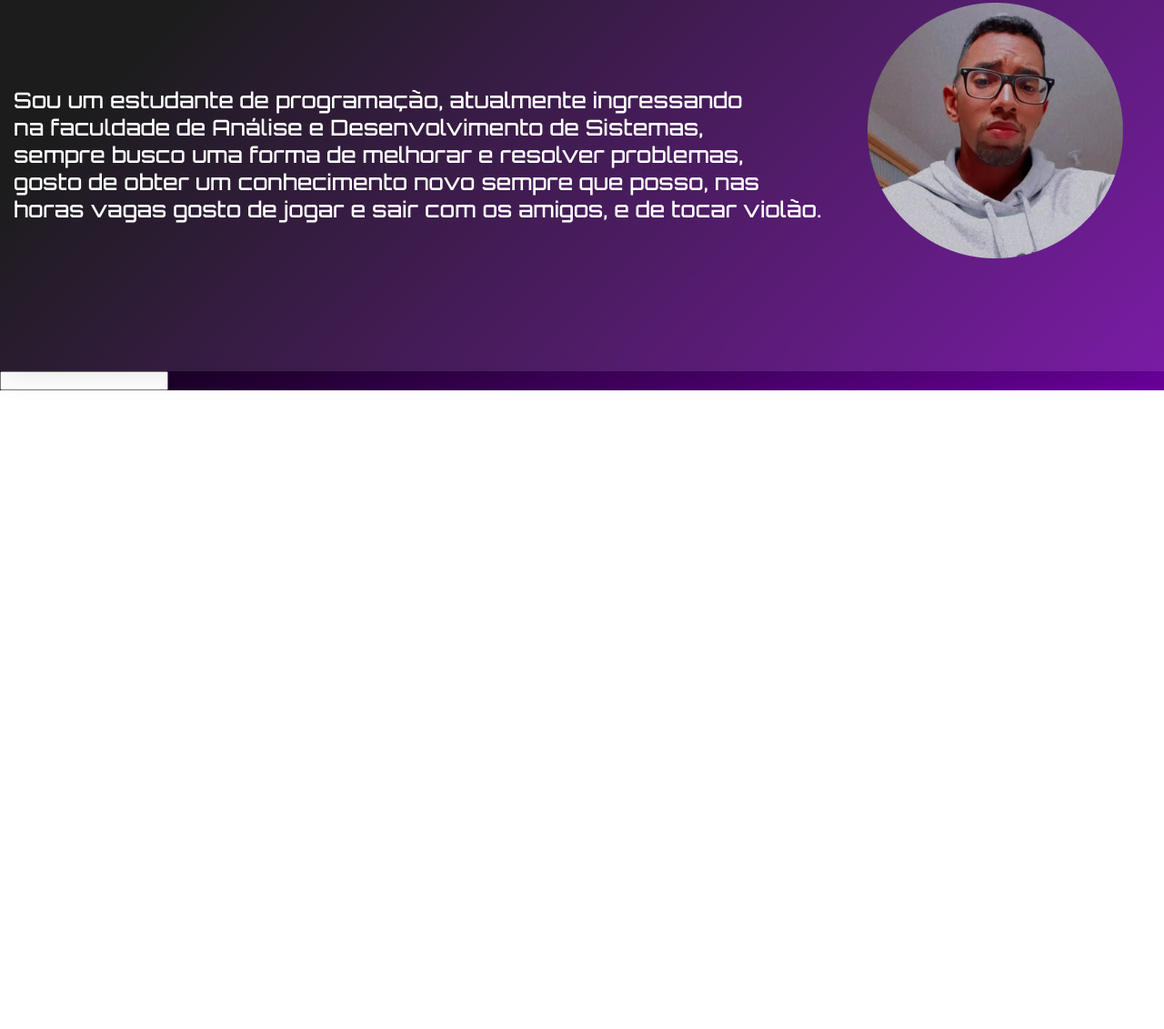
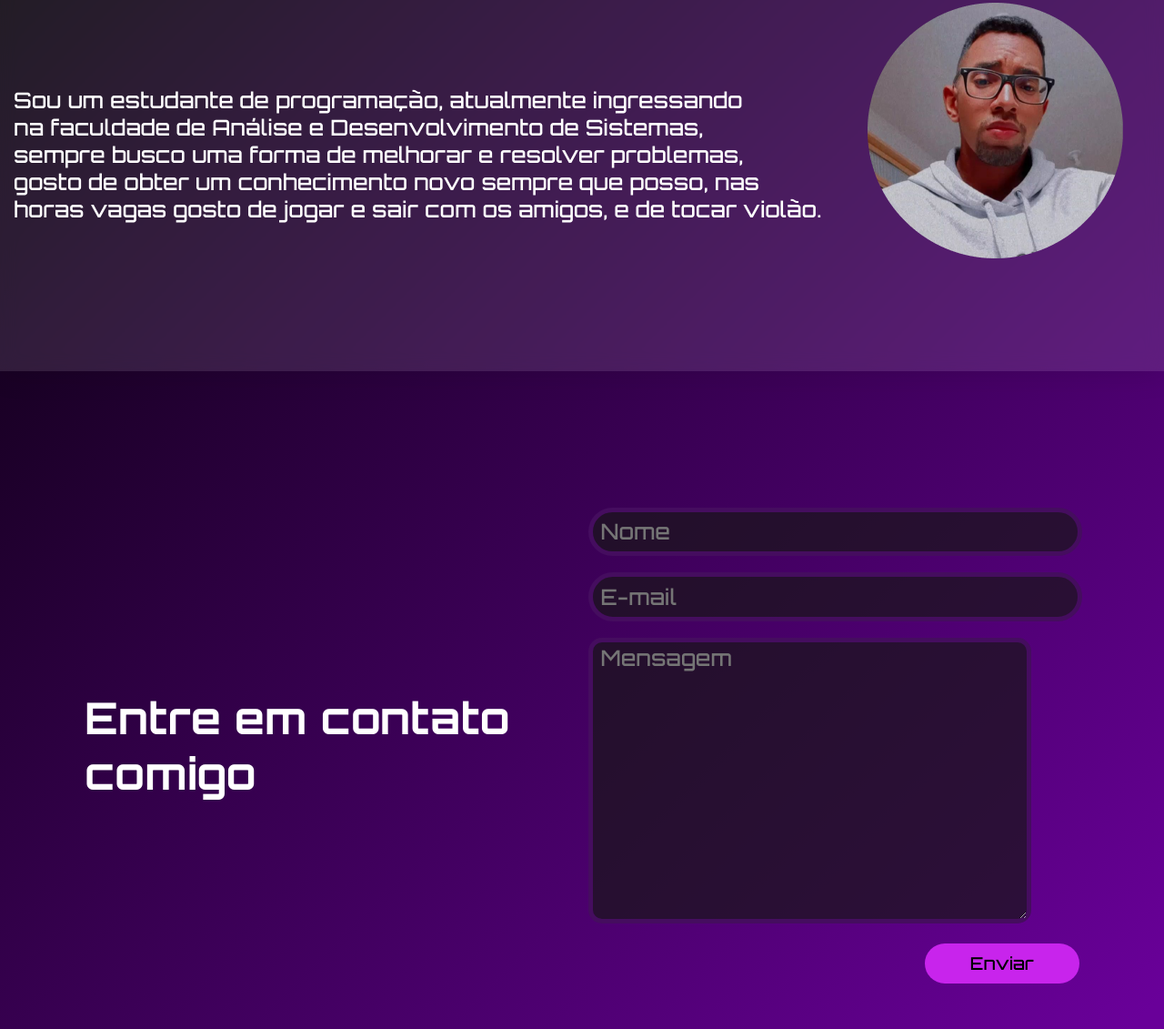
Before and after one commit to gabrielrocha04/beacademy-devstart-portfolio, a plain HTML site: page index.html in a window 1280 px wide. Shown: the part 1314-2445 px from the top of the page at 91% size. Before the commit the page ends 1743 px from the top, so only its background shows below. Drawn offline with Linux system fonts and the light colour scheme.

Commit message:
area de contato feito

```diff
--- a/assets/style/style.css
+++ b/assets/style/style.css
@@ -2,7 +2,7 @@
 @import url('https://fonts.googleapis.com/css2?family=Orbitron:wght@500&display=swap'); /*Medium*/
 body{
     margin: 0;
-    background: linear-gradient(-45deg, rgb(105, 0, 153) 1%, rgba(0,0,0,1) 50%);
+    background: linear-gradient(-45deg, rgb(105, 0, 153) 1%, rgba(0,0,0,1) 70%);
     background-repeat: no-repeat;
     height: 100%;
     overflow-x: hidden;
@@ -104,3 +104,51 @@ a{
     margin: 0px 0px 50px 50px;
 }
 /*Forms*/
+.form-contact{
+    display: flex;
+    margin: 100px 0px 0px 0px;
+    padding: 50px;
+    justify-content: space-around;
+    align-items: center;
+}
+
+.form-contact .contact{
+    font-size: 3em;
+    font-weight: bold;
+}
+
+.form-contact .form{
+
+}
+
+input{
+    position: static;
+    width: 98%;
+    height: 5.2vh;
+    background-color: #181618b5;
+    border-radius: 30px;
+    border: 5px solid #450d5f;
+    font-family:'Orbitron', sans-serif;
+    font-weight: 500;
+    font-size: 1.5em;
+}
+
+textarea{
+    background-color: #181618b5;
+    border-radius: 15px;
+    border: 5px solid #450d5f;
+    font-family:'Orbitron', sans-serif;
+    font-weight: 500;
+    font-size: 1.5em;
+    text-align: justify;
+}
+
+.form-contact .form .input-btn{
+    width: 170.56px;
+    height: 44px;
+    background-color: #C824EC;
+    font-size: 1.2rem;
+    border-radius: 50px;
+    border: none;
+    margin-left: 370px;
+}
--- a/index.html
+++ b/index.html
@@ -52,9 +52,24 @@
         </div>
     </div>
     <!--Forms-->
-    <form action="">
-        <input type="text">
-    </form>
-
+    <div class="form-contact">
+        <div class="contact">
+            <p>Entre em contato <br>comigo</p>
+        </div>
+        <div class="form">
+            <form action="#" method="GET">
+                <input type="text" placeholder=" Nome">
+                <br>
+                <br>
+                <input type="email" placeholder=" E-mail">
+                <br>
+                <br>
+                <textarea placeholder=" Mensagem"  cols="30" rows="10"></textarea>
+                <br>
+                <br>
+                <input class="input-btn" type="submit" value="Enviar">
+            </form>
+        </div>
+    </div>
 </body>
 </html>
```
